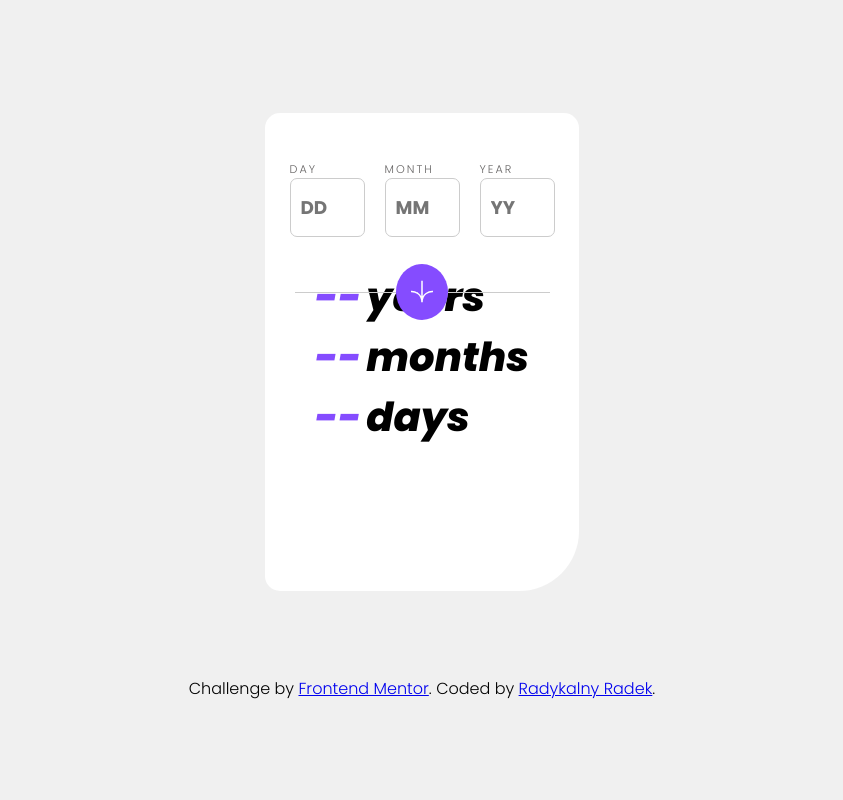
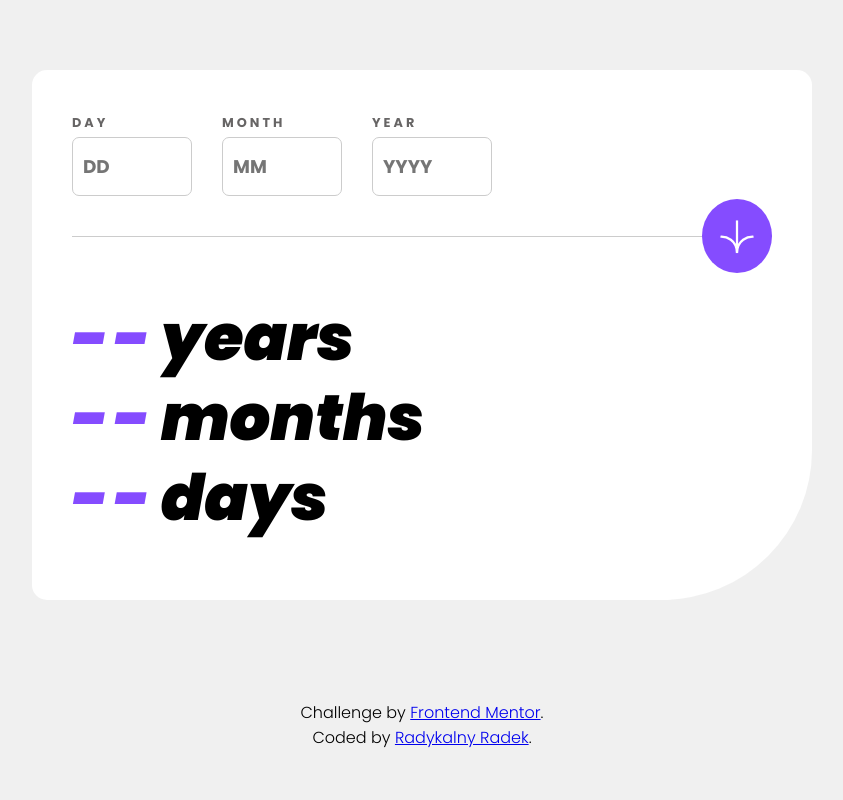
Before and after one commit to radykalnyradek/age-calculator-app-main, a plain HTML site: page index.html in a window 1536 px wide. Shown: the whole page, without its empty margins (346-1189 px from the left). Drawn offline with Linux system fonts and the light colour scheme.

Commit message:
added animation and fixed bug

```diff
--- a/index.html
+++ b/index.html
@@ -17,7 +17,7 @@
   <body>
     <main class="main-section">
       <section class="form-section">
-        <form action="index.html">
+        <form action="index.html" class="date-form">
           <div class="input-container">
             <div class="label">
               <label for="day">day</label>
@@ -48,7 +48,7 @@
                 id="year"
                 name="year"
                 class="date-input"
-                placeholder="YY"
+                placeholder="YYYY"
               />
               <div class="error-message"></div>
             </div>
@@ -81,14 +81,19 @@
     </main>
 
     <div class="attribution">
+      <div>
         Challenge by
         <a href="https://www.frontendmentor.io?ref=challenge" target="_blank"
           >Frontend Mentor</a
-      >. Coded by
+        >.
+      </div>
+      <div>
+        Coded by
         <a href="https://github.com/radykalnyradek" target="_blank"
           >Radykalny Radek</a
         >.
       </div>
+    </div>
     <script src="script.js"></script>
   </body>
 </html>
--- a/script.js
+++ b/script.js
@@ -31,12 +31,6 @@ function checkForErrors() {
         showError(index, "Must be a valid month");
     }
   });
-  if (
-    parseInt(inputs[2].value) > getCurrentDate().getFullYear() &&
-    parseInt(inputs[1].value) - 1 >= getCurrentDate().getMonth() &&
-    parseInt(inputs[0].value) >= getCurrentDate().getDate()
-  )
-    showError(0, "Must be in the past");
   checkDate();
 }
 
@@ -75,20 +69,33 @@ function countDifference() {
   let monthsDiff = getCurrentDate().getMonth() - getUserDate().getMonth();
   let daysDiff = getCurrentDate().getDate() - getUserDate().getDate();
 
-  if (monthsDiff < 0) {
-    yearsDiff--;
-    monthsDiff = monthsDiff + 12;
-  }
   if (daysDiff < 0) {
     monthsDiff--;
     daysDiff = daysInMonths[getUserDate().getMonth()] + daysDiff;
+  }
+  if (monthsDiff <= 0) {
+    yearsDiff--;
+    monthsDiff += 12;
+  }
+  if (monthsDiff == 12) {
+    yearsDiff++;
+    monthsDiff = 0;
   }
 
   return [yearsDiff, monthsDiff, daysDiff];
 }
 
 function updateSpans() {
+  const diffArr = countDifference();
   spans.forEach((span, index) => {
-    span.innerHTML = countDifference()[index];
+    let counter = 0;
+    span.innerHTML = 0;
+    let interval = setInterval(() => {
+      if (counter > diffArr[index]) {
+        clearInterval(interval);
+      } else {
+        span.innerHTML = counter++;
+      }
+    }, 15);
   });
 }
--- a/style.css
+++ b/style.css
@@ -9,11 +9,11 @@
 
 body {
   height: 100vh;
-  padding: 5% 5%;
+  margin: 0 5%;
   background-color: hsl(0, 0%, 94%);
 
   display: grid;
-  grid-template: 85% 15% / 100%;
+  grid-template: 1fr minmax(50px, 150px) / 100%;
   grid-template-areas:
     "main"
     "attribution";
@@ -21,11 +21,12 @@ body {
 
 .main-section {
   background-color: hsl(0, 0%, 100%);
-  border-radius: 15px 15px 60px 15px;
+  border-radius: 15px 15px 90px 15px;
+  margin-top: 20px;
 
   grid-area: main;
   display: grid;
-  grid-template: 25% 1fr / 100%;
+  grid-template: minmax(200px, 220px) 1fr / minmax(250px, 320px);
   grid-template-areas:
     "form"
     "result";
@@ -34,7 +35,9 @@ body {
 
 .form-section {
   grid-area: form;
-  margin: 3em 0.9em;
+  display: flex;
+  justify-content: center;
+  align-items: center;
 }
 
 .form-section .input-container {
@@ -105,6 +108,11 @@ body {
   border-radius: 50%;
   padding: 3px;
   background-color: hsl(259, 100%, 65%);
+  transition: 0.3s background-color;
+}
+
+#submit-btn:hover {
+  background-color: hsl(259, 78%, 55%);
 }
 
 .result-section {
@@ -112,7 +120,7 @@ body {
   display: flex;
   justify-content: center;
   align-items: center;
-  height: 250px;
+  margin: 40px 0;
 
   font-size: 2.5rem;
   font-weight: 800;
@@ -125,9 +133,11 @@ body {
 }
 
 .attribution {
-  margin-top: 50px;
   grid-area: attribution;
-  text-align: center;
+  display: flex;
+  justify-content: center;
+  align-items: center;
+  flex-direction: column;
 }
 
 @media (min-width: 1440px) {
@@ -144,3 +154,79 @@ input::-webkit-inner-spin-button {
 input[type="number"] {
   -moz-appearance: textfield;
 }
+
+@media (min-width: 1440px) {
+  .main-section {
+    border-radius: 15px 15px 150px 15px;
+    padding: 30px 40px;
+
+    grid-template: minmax(100px, 150px) 1fr / minmax(600px, 700px);
+    grid-template-areas:
+      "form"
+      "result";
+  }
+
+  .form-section {
+    justify-content: left;
+  }
+
+  .form-section .label {
+    display: flex;
+    flex-direction: column;
+    margin: 0 15px;
+    max-width: 155px;
+  }
+
+  .form-section .label:first-of-type {
+    margin-left: 0;
+  }
+
+  .form-section .input-container {
+    justify-content: left;
+  }
+
+  .input-container input {
+    width: 120px;
+  }
+
+  .input-container label {
+    letter-spacing: 3px;
+    font-size: 0.8rem;
+    font-weight: 600;
+    padding-bottom: 5px;
+  }
+
+  .date-form {
+    min-width: 100%;
+    display: flex;
+    flex-direction: column;
+  }
+
+  .border-bottom {
+    margin: 40px 0 0 0;
+  }
+
+  .border-bottom svg {
+    scale: 75%;
+  }
+
+  #submit-btn {
+    position: absolute;
+    left: 95%;
+    padding: 12px;
+  }
+
+  .result-section {
+    justify-content: left;
+    font-size: 4rem;
+    font-weight: 900;
+  }
+
+  .result-section p {
+    height: 80px;
+  }
+
+  .purple-span {
+    letter-spacing: 5px;
+  }
+}
```
Lines whose indentation alone changed are shown as unchanged.
